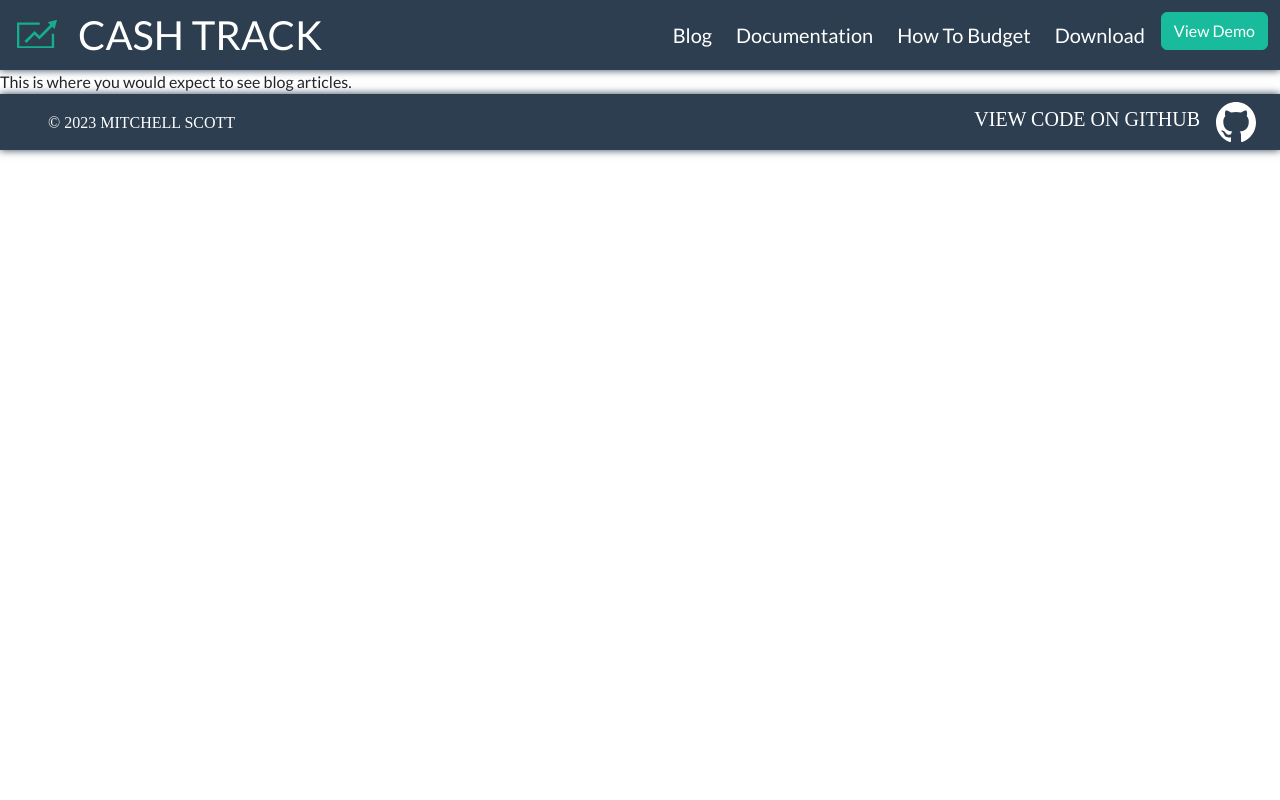
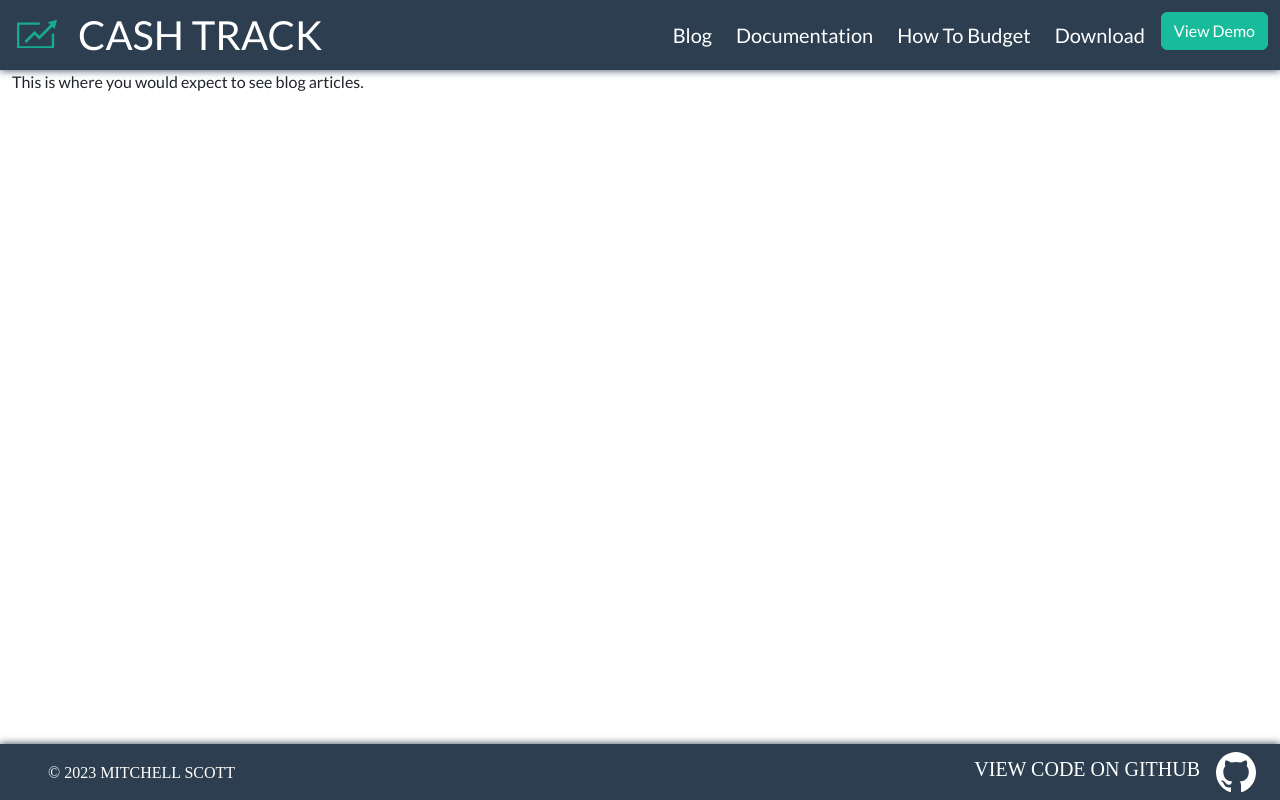
Before and after one commit to Mitchellscot/CashTrack-Web, a Next.js app: page /blog in a window 1280 px wide. Built offline with nearby package versions, Linux system fonts and the light colour scheme.

Commit message:
footer fix

```diff
--- a/app/blog/page.tsx
+++ b/app/blog/page.tsx
@@ -1,5 +1,11 @@
-import styles from 'blog.module.scss';
+import classNames from 'classnames';
+import styles from './blog.module.scss';
 
 export default function Page() {
-  return <div>This is where you would expect to see blog articles.</div>;
+  const container = classNames(styles.container, 'flex-grow-1 container-fluid');
+  return (
+    <div className={container}>
+      This is where you would expect to see blog articles.
+    </div>
+  );
 }
--- a/app/components/Footer/Footer.module.scss
+++ b/app/components/Footer/Footer.module.scss
@@ -2,8 +2,7 @@
 
 .container {
   box-shadow: 0 0 8px 0 $primary;
-  position: relative;
-  flex: 1;
+  flex-shrink: 0;
   padding: 10px var(--gutter);
   flex-direction: row;
 }
--- a/app/documentation/documentation.module.scss
+++ b/app/documentation/documentation.module.scss
@@ -0,0 +1,3 @@
+.container {
+  flex-grow: 1;
+}
--- a/app/download/page.tsx
+++ b/app/download/page.tsx
@@ -1,5 +1,7 @@
-import styles from 'download.module.scss';
+import classNames from 'classnames';
+import styles from './download.module.scss';
 
 export default function Page() {
+  const container = classNames(styles.container, 'flex-grow-1 container-fluid');
   return <div>This is where you would be able to pick a download file.</div>;
 }
--- a/app/global.scss
+++ b/app/global.scss
@@ -2,3 +2,9 @@ svg:not(.white-icon, .color-svg-on-hover) {
   filter: invert(83%) sepia(14%) saturate(144%) hue-rotate(163deg)
     brightness(91%) contrast(85%);
 }
+
+body {
+  min-height: 100vh;
+  display: flex;
+  flex-direction: column;
+}
--- a/app/page.tsx
+++ b/app/page.tsx
@@ -4,7 +4,7 @@ import HomeHero from './components/HomeHero/HomeHero';
 
 export default function Page() {
   return (
-    <main className="container-fluid container-lg">
+    <main className="container-fluid container-lg d-flex flex-column">
       <HomeHero />
       <Feature
         title="Track your expenses"
```
Also changed, not shown: app/budget/page.tsx (+8 -2 lines), app/documentation/page.tsx (+8 -2 lines), app/layout.tsx (+7 -6 lines).
